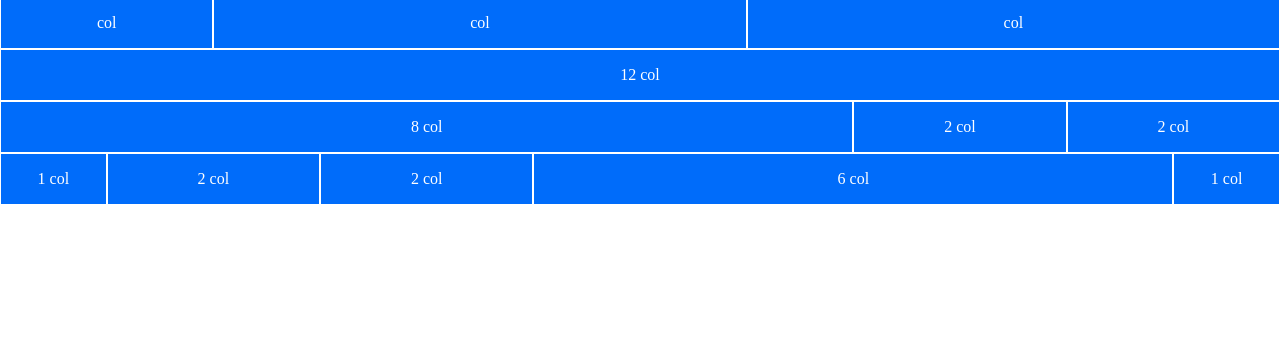
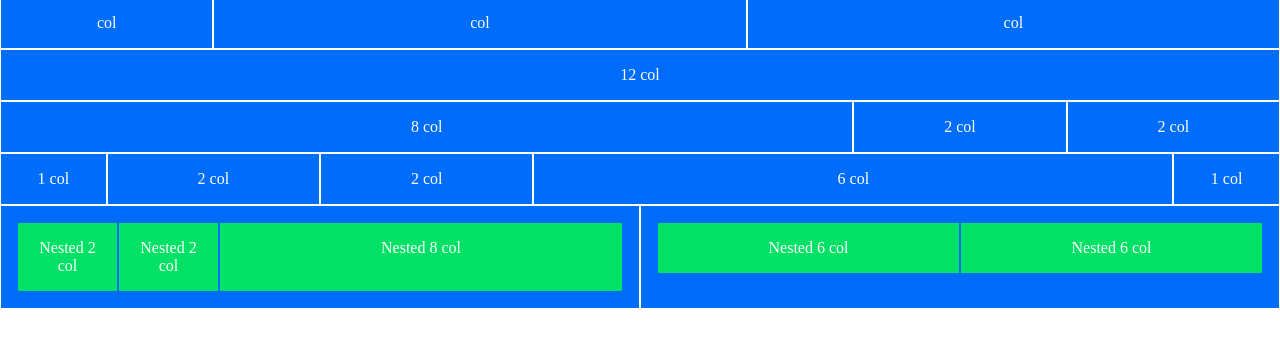
Before and after one commit to vito-pizzulli/html-css-12bool, a plain HTML site: page index.html in a window 1280 px wide. Shown: the part 92-438 px from the top of the page. Drawn offline with Linux system fonts and the light colour scheme.

Commit message:
add sixth row html & nested col rule in style.css

```diff
--- a/css/style.css
+++ b/css/style.css
@@ -5,3 +5,8 @@
     padding: 1rem;
     text-align: center;
 }
+
+.col > .row > [class^='col'] {
+    background-color: #01e165;
+    border: 1px solid #006cfa;
+}
--- a/index.html
+++ b/index.html
@@ -57,6 +57,23 @@
             <div class="col-6">6 col</div>
             <div class="col-1">1 col</div>
         </div>
+
+        <!-- Sixth Row -->
+        <div class="row">
+            <div class="col">
+                <div class="row">
+                    <div class="col-2">Nested 2 col</div>
+                    <div class="col-2">Nested 2 col</div>
+                    <div class="col-8">Nested 8 col</div>
+                </div>
+            </div>
+            <div class="col">
+                <div class="row">
+                    <div class="col-6">Nested 6 col</div>
+                    <div class="col-6">Nested 6 col</div>
+                </div>
+            </div>
+        </div>
     </main>
 </body>
 </html>
```
